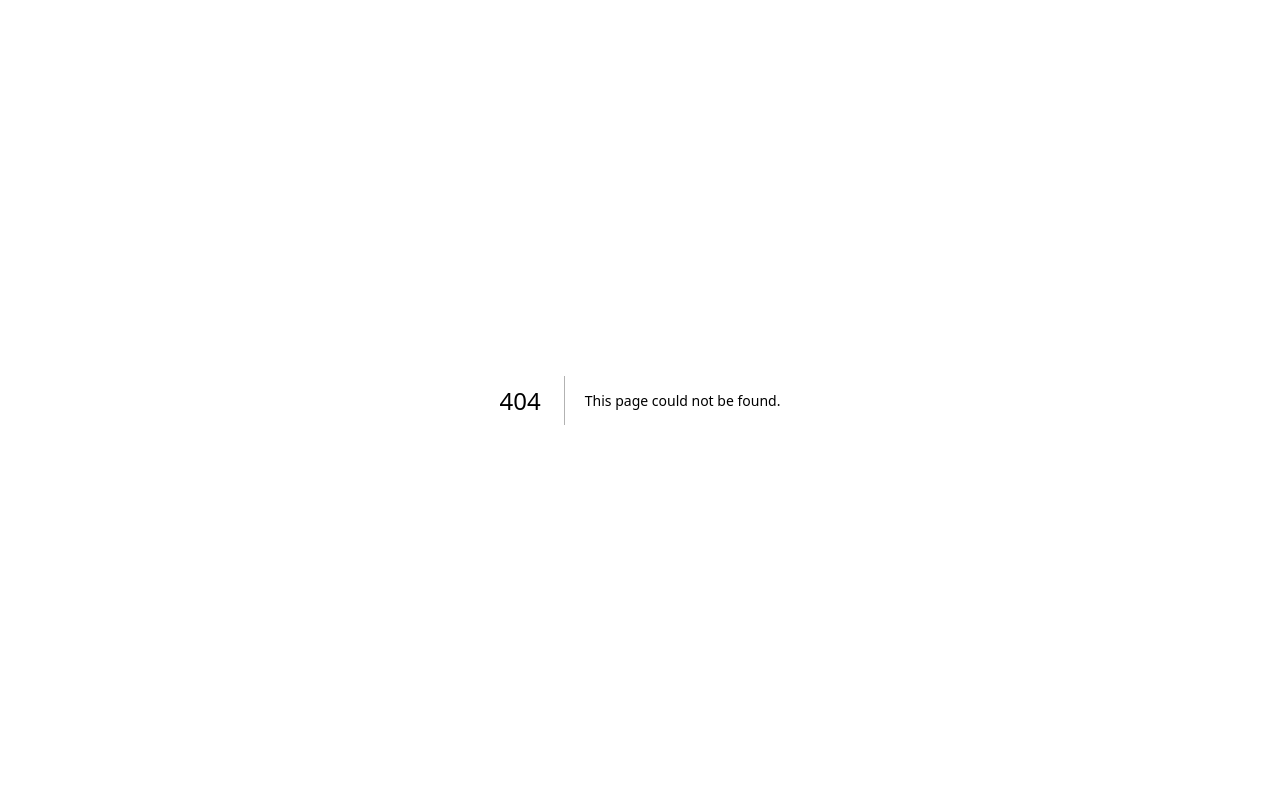
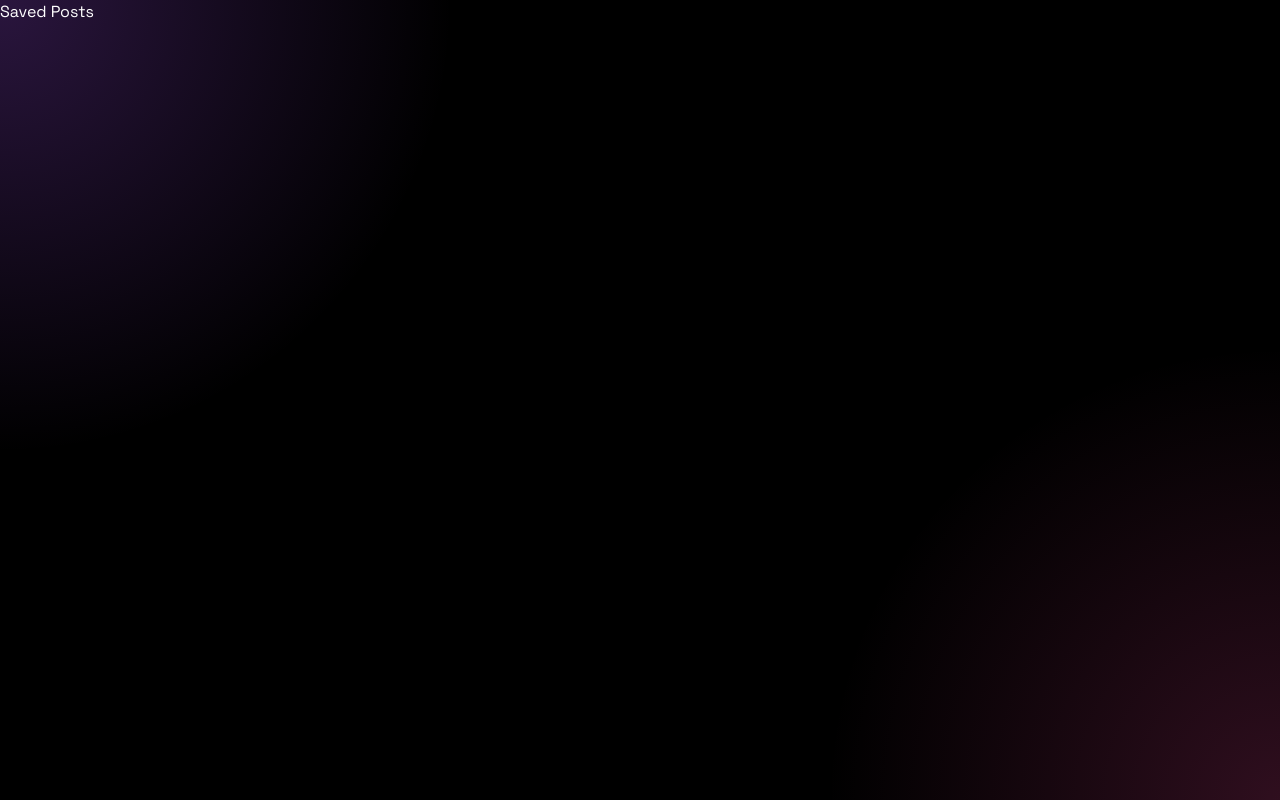
Before and after one commit to ashishfogawat3208-oss/vibespace, a Next.js app: page /saved in a window 1280 px wide. Before the commit this address had no page. Built offline with nearby package versions, Linux system fonts and the light colour scheme.

Commit message:
Create page.tsx

```diff
--- /dev/null
+++ b/src/app/saved/page.tsx
@@ -0,0 +1,3 @@
+export default function SavedPage() {
+  return <div>Saved Posts</div>;
+}
```
